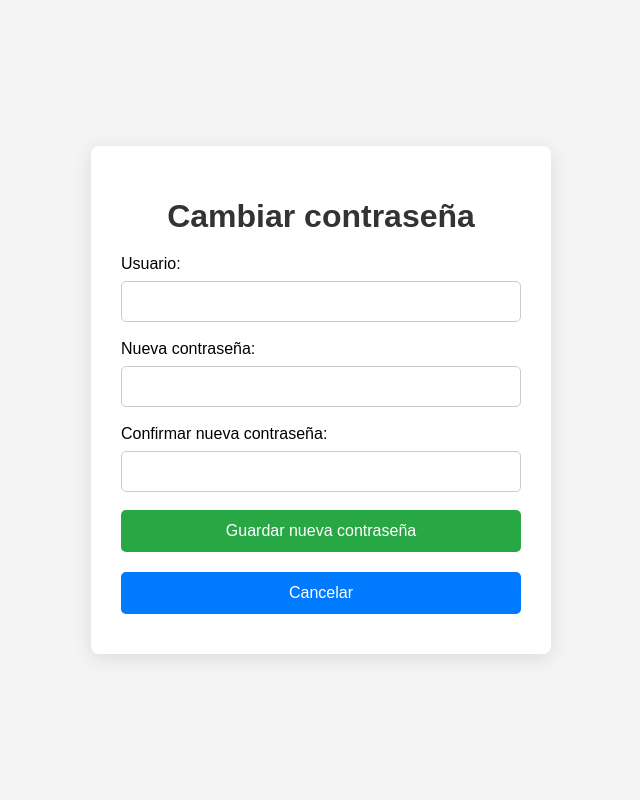
After one commit to mariprieto01/obligatorio_bd1, a Flask app: page /cambiar_contrasena in a window 1280 px wide. The commit adds this page. Shown: the whole page, without its empty margins (319-959 px from the left). Run offline with Flask 3, Linux system fonts and the light colour scheme.

Commit message:
Arreglo error de cambio de contraseña

```diff
--- a/app.py
+++ b/app.py
@@ -14,10 +14,25 @@ def registro():
         return redirect(url_for('login'))
     return render_template('registro.html')
 
-@app.route('/login', methods=['POST'])
+@app.route('/login', methods=['GET','POST'])
 def do_login():
     # Aquí puedes agregar la lógica para manejar el inicio de sesión
     return redirect(url_for('login'))
 
+@app.route('/cambiar_contrasena', methods=['GET', 'POST'])
+def cambiar_contrasena():
+    if request.method == 'POST':
+        usuario = request.form['usuario']
+        nueva_contrasena = request.form['nueva-contrasena']
+        confirmar_contrasena = request.form['confirmarContrasena']
+
+        if nueva_contrasena == confirmar_contrasena:
+            return redirect(url_for('login', mensaje='Contraseña cambiada exitosamente'))
+        else:
+            return redirect(url_for('cambiar_contrasena', mensaje='Las contraseñas no coinciden'))
+
+    mensaje = request.args.get('mensaje')
+    return render_template('cambiarContraseña.html', mensaje=mensaje)
+
 if __name__ == '__main__':
     app.run(debug=True)
--- /dev/null
+++ b/templates/cambiarContraseña.html
@@ -0,0 +1,99 @@
+<!DOCTYPE html>
+<html lang="es">
+<head>
+    <meta charset="UTF-8">
+    <title>Cambiar contraseña</title>
+    <style>
+        body {
+            font-family: Arial, sans-serif;
+            background-color: #f4f4f4;
+            display: flex;
+            justify-content: center;
+            align-items: center;
+            height: 100vh;
+            margin: 0;
+        }
+        .container {
+            background-color: white;
+            padding: 30px;
+            border-radius: 8px;
+            box-shadow: 0 4px 20px rgba(0, 0, 0, 0.1);
+            width: 100%;
+            max-width: 400px;
+            text-align: center;
+        }
+        .container h1 {
+            margin-bottom: 20px;
+            color: #333;
+        }
+        .container label {
+            margin-top: 10px;
+            display: block;
+            text-align: left;
+        }
+        .container input[type="text"],
+        .container input[type="password"] {
+            width: 100%;
+            padding: 12px;
+            margin: 8px 0;
+            border: 1px solid #ccc;
+            border-radius: 5px;
+            box-sizing: border-box;
+            transition: border-color 0.3s;
+        }
+        .container input[type="text"]:focus,
+        .container input[type="password"]:focus {
+            border-color: #007bff;
+            outline: none;
+        }
+        .container button {
+            width: 100%;
+            padding: 12px;
+            margin: 10px 0;
+            border: none;
+            border-radius: 5px;
+            cursor: pointer;
+            font-size: 16px;
+            transition: background-color 0.3s;
+        }
+        .container button[type="submit"] {
+            background-color: #28a745;
+            color: white;
+        }
+        .container button[type="button"] {
+            background-color: #007bff;
+            color: white;
+        }
+        .container button:hover {
+            opacity: 0.9;
+        }
+        .mensaje {
+            margin: 10px 0;
+            color: red; /* Cambia el color según tu preferencia */
+        }
+    </style>
+</head>
+<body>
+<div class="container">
+    <h1>Cambiar contraseña</h1>
+
+    {% if mensaje %}
+    <div class="mensaje">{{ mensaje }}</div>
+    {% endif %}
+
+    <form action="/cambiar_contrasena" method="POST">
+        <label for="usuario">Usuario:</label>
+        <input type="text" id="usuario" name="usuario" required>
+
+        <label for="nueva-contrasena">Nueva contraseña:</label>
+        <input type="password" id="nueva-contrasena" name="nueva-contrasena" required>
+
+        <label for="confirmar-contrasena">Confirmar nueva contraseña:</label>
+        <input type="password" id="confirmar-contrasena" name="confirmarContrasena" required>
+
+        <button type="submit">Guardar nueva contraseña</button>
+        <button type="button" onclick="window.location.href = '/login';">Cancelar</button>
+    </form>
+</div>
+</body>
+</html>
--- a/templates/login.html
+++ b/templates/login.html
@@ -59,7 +59,7 @@
         <input type="password" placeholder="Contraseña" required>
         <button type="submit" class="primary">INGRESAR</button>
     </form>
-    <button class="secondary" onclick="alert('Recuperación de contraseña')">Olvidé mi contraseña</button>
+    <button class="secondary" onclick="location.href='/cambiar_contrasena'">Olvidé mi contraseña</button>
     <button class="secondary" onclick="location.href='/registro'">REGISTRARSE</button>
 </div>
 
```
Also changed, not shown: 1 other file.
